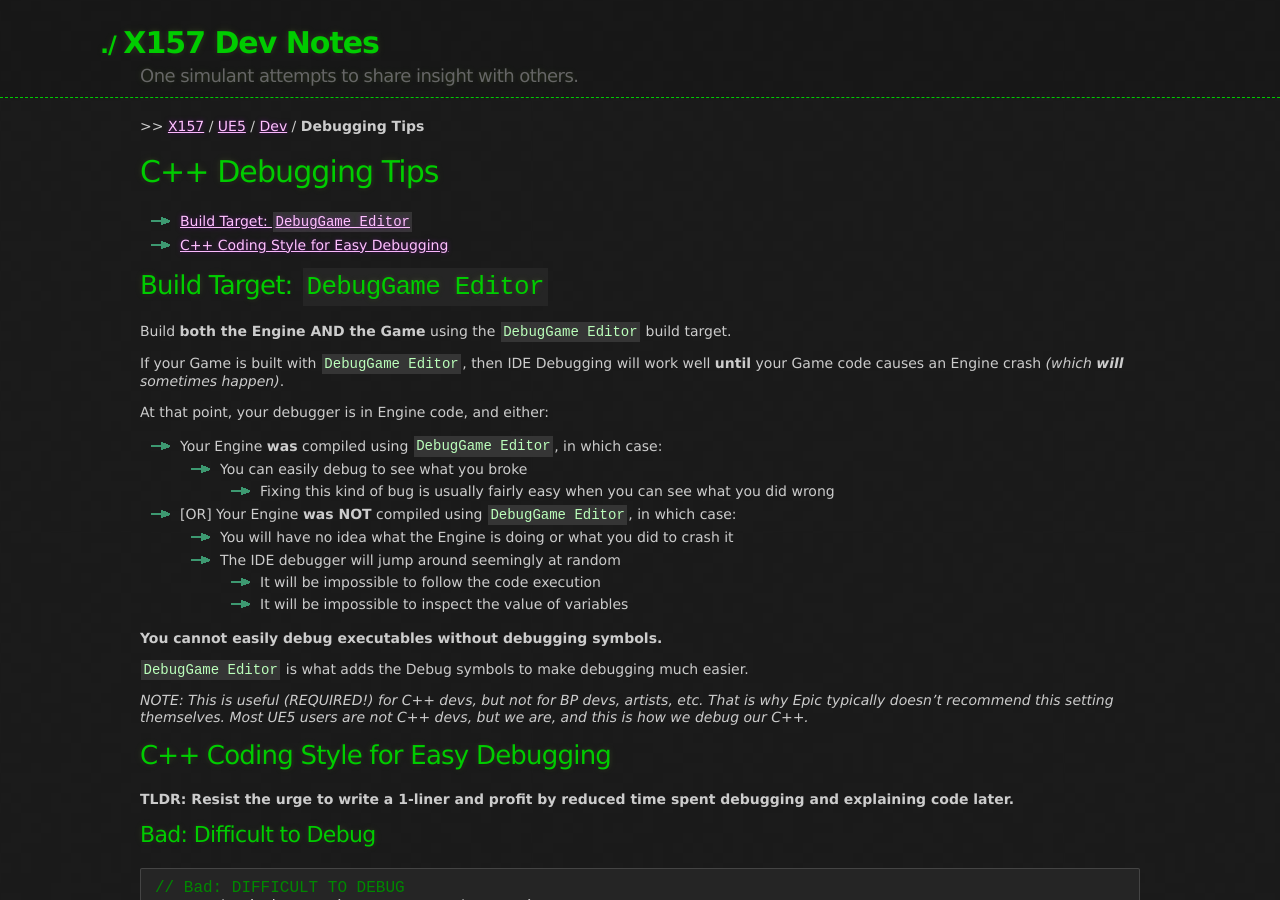
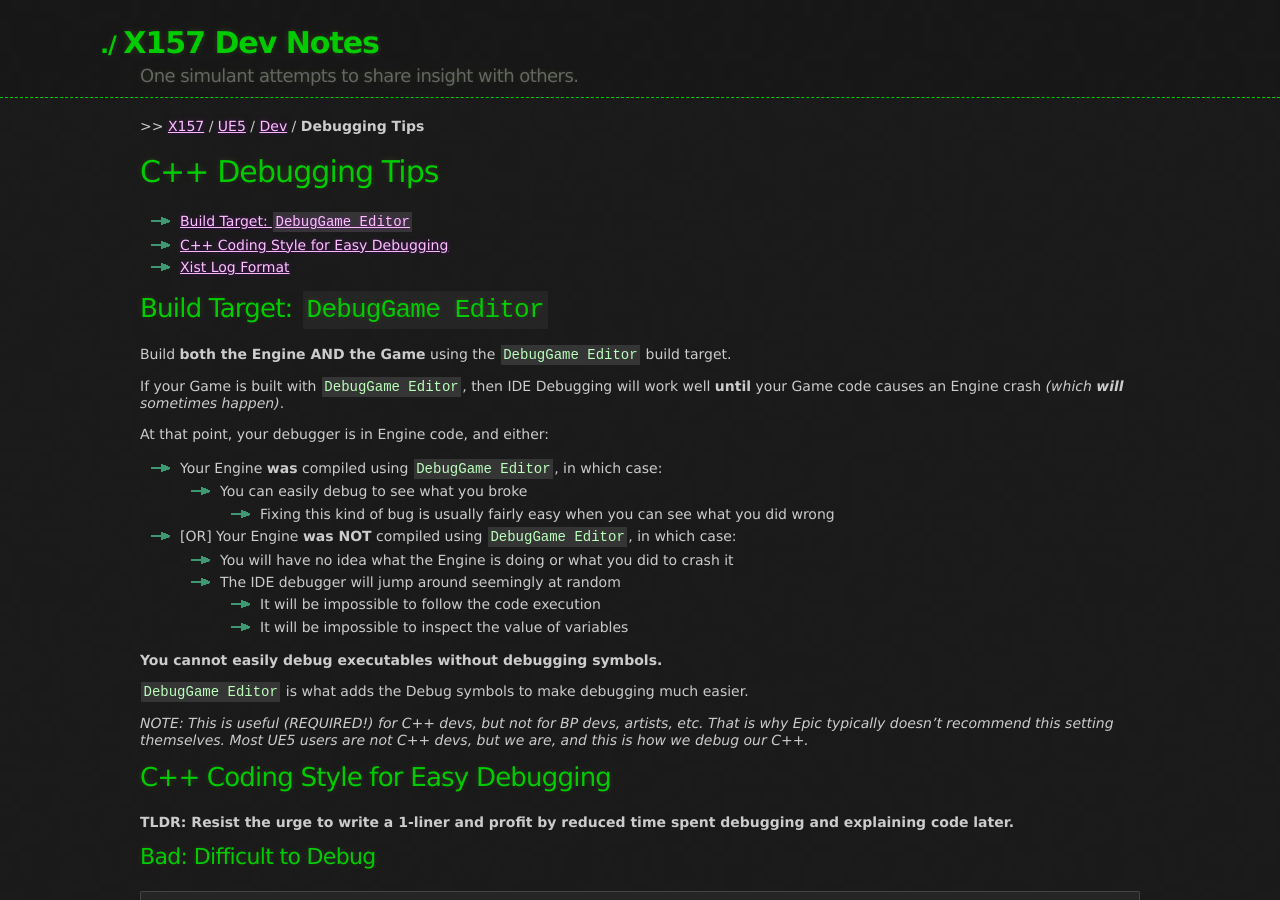
Before and after one commit to x157/x157.github.io, a Jekyll site: the page built from UE5/Dev/DebuggingTips.md, in a window 1280 px wide and 900 px high. Built offline with Jekyll 4.4.1, drawn with Linux system fonts in a browser that asks for light colours.

Commit message:
Add section link

```diff
--- a/UE5/Dev/DebuggingTips.md
+++ b/UE5/Dev/DebuggingTips.md
@@ -9,6 +9,7 @@
 
 - [Build Target: `DebugGame Editor`](#BuildTarget_DebugGame_Editor)
 - [C++ Coding Style for Easy Debugging](#CppCodingStyleDebugging)
+- [Xist Log Format](#XistLogFormat)
 
 
 <a id="BuildTarget_DebugGame_Editor"></a>
```
